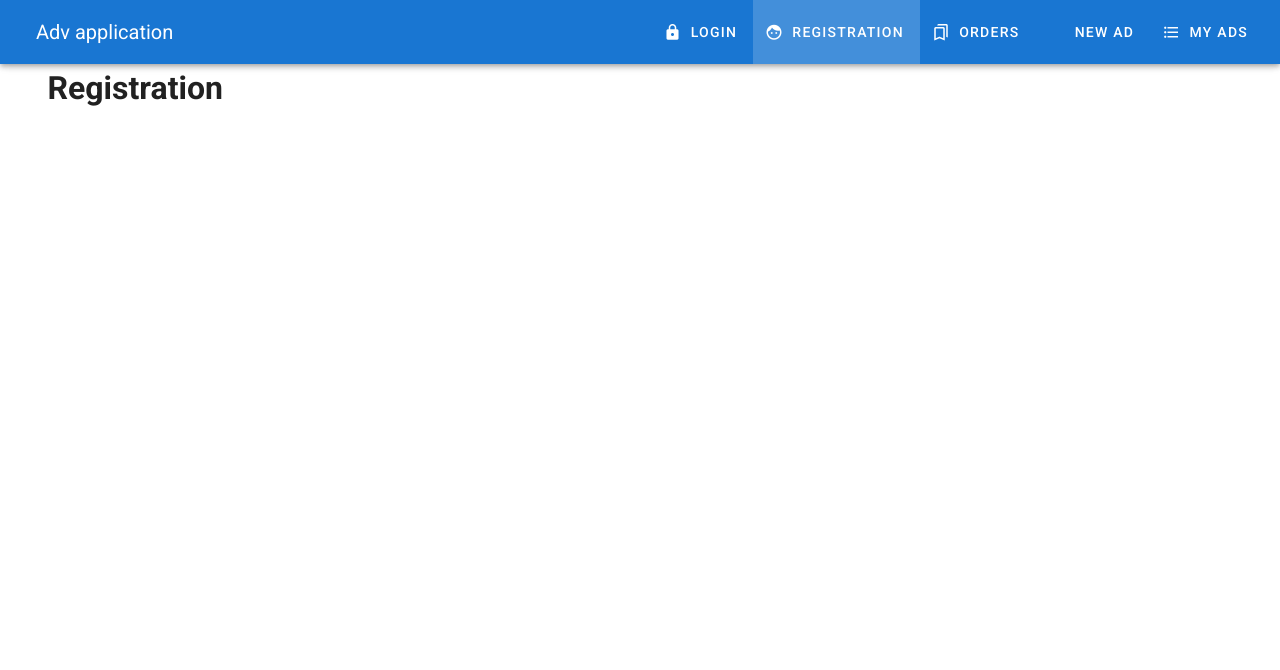
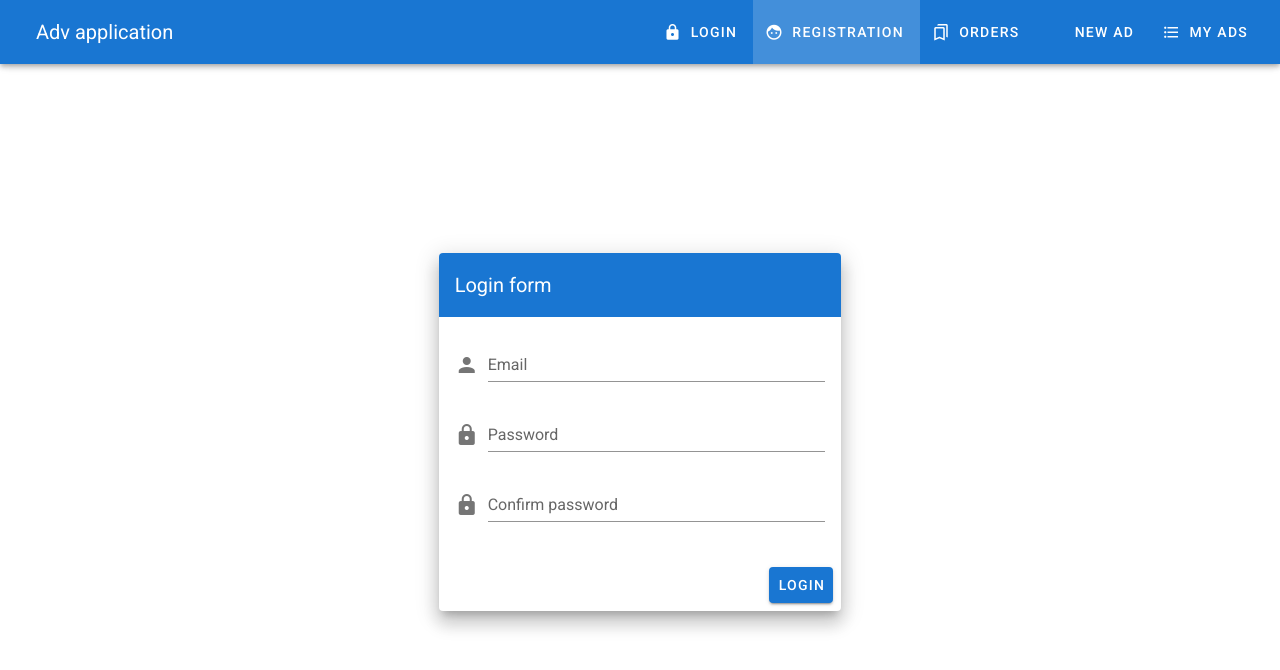
Before and after one commit to Web-destiny/CarAdvProject, a Vue app: page /registration in a window 1280 px wide. Shown: the top 670 px of the page. Built offline with nearby package versions, Linux system fonts and the light colour scheme.

Commit message:
Стр. Регистрация + правки в Логин

```diff
--- a/src/components/Auth/Login.vue
+++ b/src/components/Auth/Login.vue
@@ -72,8 +72,8 @@
         v => /.+@.+\..+/.test(v) || 'E-mail must be valid'
       ],
       passwordRules: [
-        v => !!v || 'Name is required',
-        v => (v && v.length >= 6) || 'Name must be more than 6 characters or equal'
+        v => !!v || 'Password is required',
+        v => (v && v.length >= 6) || 'Password must be more than 6 characters or equal'
       ]
     }
   },
--- a/src/components/Auth/Registration.vue
+++ b/src/components/Auth/Registration.vue
@@ -1,17 +1,105 @@
 <template>
-  <v-container>
-    <v-layout row>
-      <v-flex xs12>
-        <h1>Registration</h1>
-      </v-flex>
-    </v-layout>
+  <v-container
+    class="fill-height"
+    fluid
+  >
+    <v-row
+      align="center"
+      justify="center"
+    >
+      <v-col
+        cols="12"
+        sm="8"
+        md="4"
+      >
+        <v-card class="elevation-12">
+          <v-toolbar
+            color="primary"
+            dark
+            flat
+          >
+            <v-toolbar-title>Login form</v-toolbar-title>
+          </v-toolbar>
+          <v-card-text>
+            <v-form
+              ref="form"
+              v-model="valid"
+              lazy-validation
+            >
+              <v-text-field
+                label="Email"
+                name="email"
+                prepend-icon="mdi-account"
+                type="email"
+                v-model="email"
+                :rules="emailRules"
+              ></v-text-field>
+
+              <v-text-field
+                label="Password"
+                name="password"
+                prepend-icon="mdi-lock"
+                type="password"
+                v-model="password"
+                :rules="passwordRules"
+              ></v-text-field>
+
+              <v-text-field
+                label="Confirm password"
+                name="confirmPassword"
+                prepend-icon="mdi-lock"
+                type="password"
+                v-model="confirmPassword"
+                :rules="confirmPasswordRules"
+              ></v-text-field>
+            </v-form>
+          </v-card-text>
+          <v-card-actions>
+            <v-spacer></v-spacer>
+            <v-btn
+              color="primary"
+              @click="onSubmit"
+              :disabled="!valid"
+            >Login</v-btn>
+          </v-card-actions>
+        </v-card>
+      </v-col>
+    </v-row>
   </v-container>
 </template>
 
 <script>
 export default {
   data () {
-    return {}
+    return {
+      email: '',
+      password: '',
+      valid: false,
+      confirmPassword: '',
+      emailRules: [
+        v => !!v || 'E-mail is required',
+        v => /.+@.+\..+/.test(v) || 'E-mail must be valid'
+      ],
+      passwordRules: [
+        v => !!v || 'Password is required',
+        v => (v && v.length >= 6) || 'Password must be more than 6 characters or equal'
+      ],
+      confirmPasswordRules: [
+        v => !!v || 'Confirm password is required',
+        v => v === this.password || 'Passwords should be match'
+      ]
+    }
+  },
+  methods: {
+    onSubmit () {
+      if (this.$refs.form.validate()) {
+        const user = {
+          email: this.email,
+          password: this.password
+        }
+        console.log(user)
+      }
+    }
   }
 }
 </script>
```
